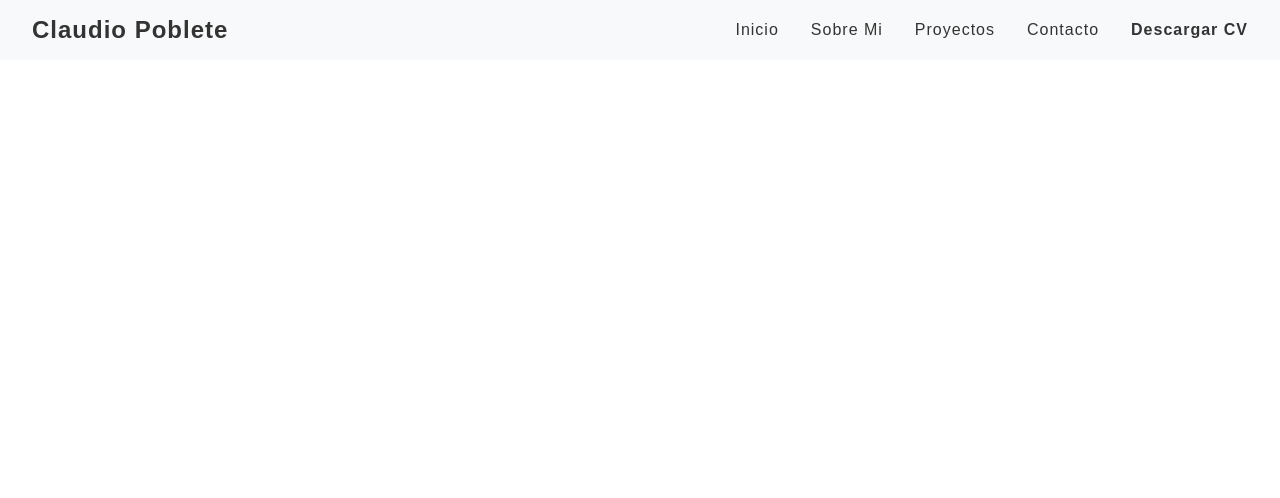
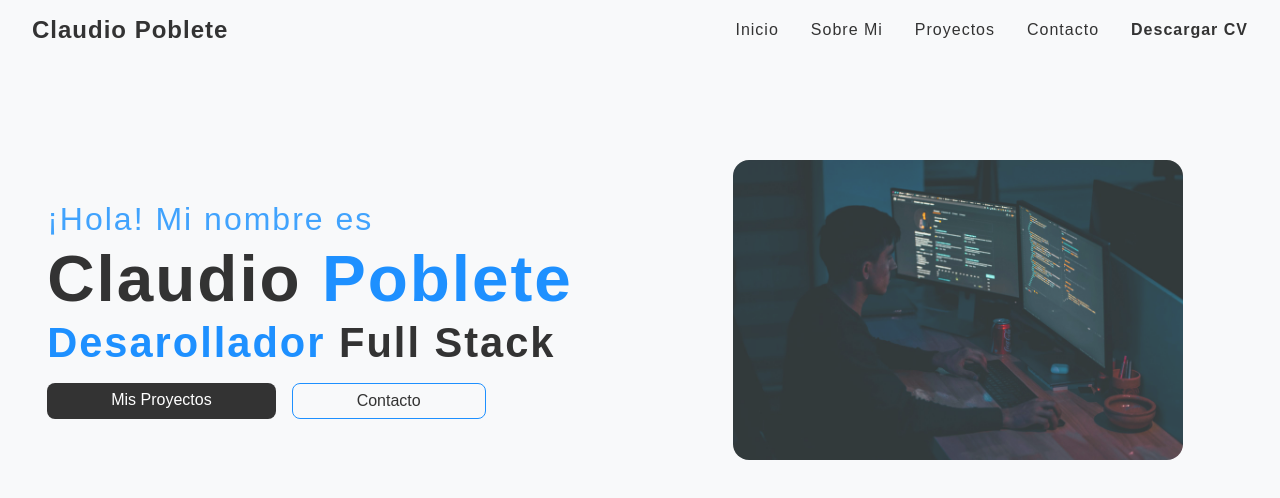
Before and after one commit to claudio-poblete/portafolio, a React (Vite) app: page / in a window 1280 px wide. Shown: the top 498 px of the page. Built offline with nearby package versions, Linux system fonts and the light colour scheme.

Commit message:
feat: Agregar componente HeroSection y finalizar estilos del Navbar

```diff
--- a/src/components/Header.jsx
+++ b/src/components/Header.jsx
@@ -1,10 +1,12 @@
 import NavBar from './NavBar'
+import HeroSection from './HeroSection'
 import '../styles/Header.css'
 
 const Header = () => {
   return (
     <header>
       <NavBar />
+      <HeroSection />
     </header>
   )
 }
--- /dev/null
+++ b/src/components/HeroSection.jsx
@@ -0,0 +1,25 @@
+import imagenEjemplo from '../assets/images/ejemplo-imagen.jpg'
+import '../styles/HeroSection.css'
+
+const HeroSection = () => {
+  return (
+    <section id='home' className='hero__section-container'>
+      <div className='hero__section-main'>
+        <div className='section__main-titles'>
+          <h4>¡Hola! Mi nombre es</h4>
+          <h2>Claudio <span>Poblete</span></h2>
+          <h3><span>Desarollador</span> Full Stack</h3>
+        </div>
+        <div className='section__main-buttons'>
+          <a href='#project' className='primary__button'>Mis Proyectos</a>
+          <a href='#contact' className='secondary__button'>Contacto</a>
+        </div>
+      </div>
+      <div className='hero__section-img'>
+        <img src={imagenEjemplo} alt='Imagen-Ejemplo' />
+      </div>
+    </section>
+  )
+}
+
+export default HeroSection
--- a/src/main.css
+++ b/src/main.css
@@ -10,3 +10,10 @@
 body{
   font-family: 'Monserrat', sans-serif;
 }
+
+*::selection{
+  background-color: #1E90FF;
+  color: #F8F9FA;
+}
+
+a{ text-decoration: none;}
--- a/src/styles/Header.css
+++ b/src/styles/Header.css
@@ -1,3 +1,4 @@
 header{
   background-color: #F8F9FA;
+  min-height: 100dvh;
 }
--- /dev/null
+++ b/src/styles/HeroSection.css
@@ -0,0 +1,91 @@
+.hero__section-container, .hero__section-main, .section__main-titles{
+  display: flex;
+  flex-direction: column;
+  flex-wrap: wrap;
+}
+
+.hero__section-container, .hero__section-main, .section__main-buttons { gap: 1rem; }
+
+.section__main-titles{ gap: 0.2rem; }
+
+.hero__section-container{ padding: 10rem 1rem; }
+
+.section__main-titles h2, h3, h4 {
+  letter-spacing: 2px;
+  color: #333333;
+}
+
+.section__main-titles h4{
+  opacity: 0.9;
+  font-weight: 500;
+  font-size: 1.2rem;
+  color: #2E9AFE;
+}
+
+.section__main-titles h2{ font-size: 2.1rem; }
+
+.section__main-titles h3{ font-size: 1.3rem;}
+
+h2 span, h3 span{ color: #1E90FF; }
+
+.section__main-buttons{ display: flex;}
+
+.primary__button, .secondary__button{
+  padding: 0.5rem 1.0rem;
+  border-radius: 0.5rem;
+  border: none;
+  transition: .4s ease-in;
+}
+
+.primary__button{
+  background-color: #333333;
+  color: #FFFFFF;
+}
+
+.secondary__button{
+  border: 1px solid #1E90FF;
+  color: #333333;
+}
+
+.primary__button:hover{
+  background-color: #5d5d5d;
+  border: none;
+}
+
+.secondary__button:hover{
+  background-color: #1E90FF;
+  color: #FFFFFF;
+}
+
+.hero__section-img{ display: none; }
+
+@media (min-width: 1024px){
+  .hero__section-container{
+    flex-direction: row;
+    justify-content: center;
+    align-items: center;
+    gap: 10rem;
+  }
+
+  .section__main-titles h4{ font-size: 2rem; }
+  .section__main-titles h2{ font-size: 4.1rem; }
+  .section__main-titles h3{ font-size: 2.6rem; }
+
+  .primary__button, .secondary__button{ padding: 0.5rem 4rem; }
+
+  .hero__section-img{
+    display: flex;
+    width: 500px;
+    height: 300px;
+  }
+
+  .hero__section-img img{
+    border-radius: 1rem;
+    opacity: 0.8;
+    cursor: pointer;
+    transition: .4s ease-in;
+  }
+
+  .hero__section-img img:hover{opacity: 1;}
+
+}
--- a/src/styles/NavBar.css
+++ b/src/styles/NavBar.css
@@ -4,6 +4,8 @@ nav{
   gap: 1rem;
   padding: 1rem;
   background-color: #F8F9FA;
+  position: fixed;
+  width: 100%;
 }
 
 #CV{
@@ -17,11 +19,6 @@ nav{
 
 .navbar__logo:hover, .navbar__list-link:hover{color: #1E90FF;}
 
-.navbar__logo::selection, .navbar__list-link::selection, .cv__button::selection{
-  background-color: #1E90FF;
-  color: #F8F9FA;
-}
-
 a{text-decoration: none;}
 
 .navbar__logo, .navbar__list-link{
@@ -31,7 +28,7 @@ a{text-decoration: none;}
 }
 
 .navbar__list-container{
-  display: flex;
+  display: none;
   flex-direction: column;
   gap: 1rem;
   list-style-type: none;
@@ -39,6 +36,7 @@ a{text-decoration: none;}
 
 @media (min-width: 1024px) {
   nav{
+    display: flex;
     flex-direction: row;
     justify-content: space-between;
     align-items: center;
@@ -46,6 +44,7 @@ a{text-decoration: none;}
   }
 
   .navbar__list-container{
+    display: flex;
     flex-direction: row;
     gap: 2rem
   }
```
Also changed, not shown: src/assets/images/ejemplo-imagen.jpg (added).
